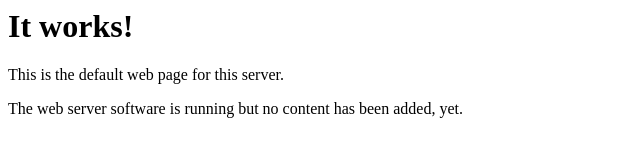
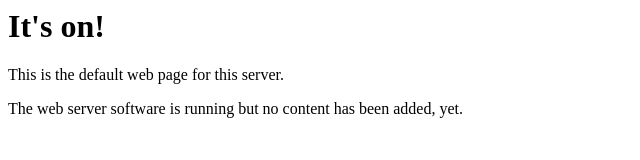
Before and after one commit to treppo/demo-app, a plain HTML site: page www/index.html in a window 1280 px wide. Shown: the full height of the page, 0-640 px from the left. Drawn offline with Linux system fonts and the light colour scheme.

Commit message:
Update index.html

```diff
--- a/www/index.html
+++ b/www/index.html
@@ -1,4 +1,4 @@
-<html><body><h1>It works!</h1>
+<html><body><h1>It's on!</h1>
 <p>This is the default web page for this server.</p>
 <p>The web server software is running but no content has been added, yet.</p>
 </body></html>
```
